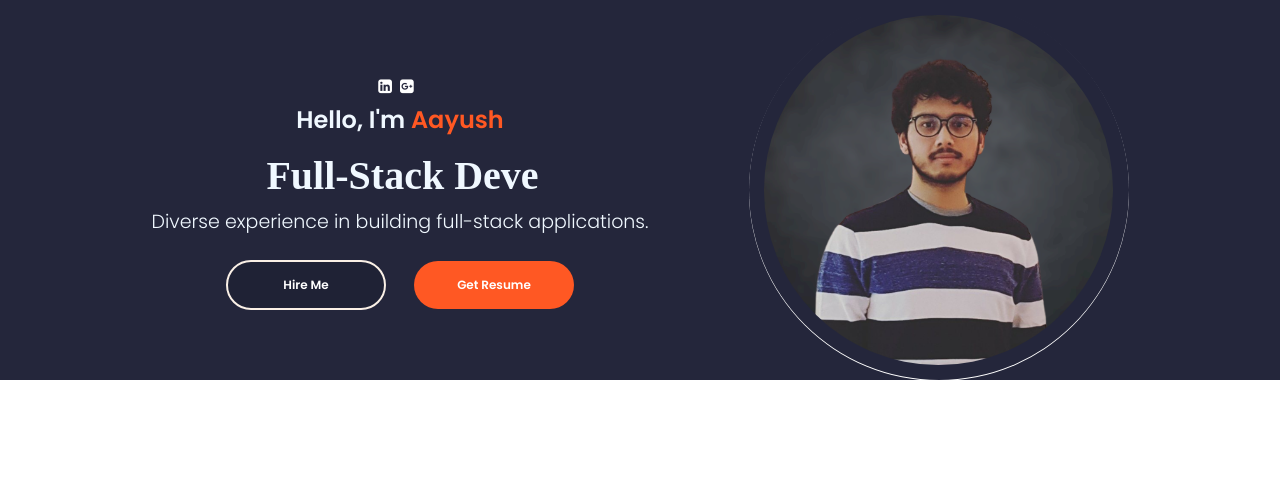
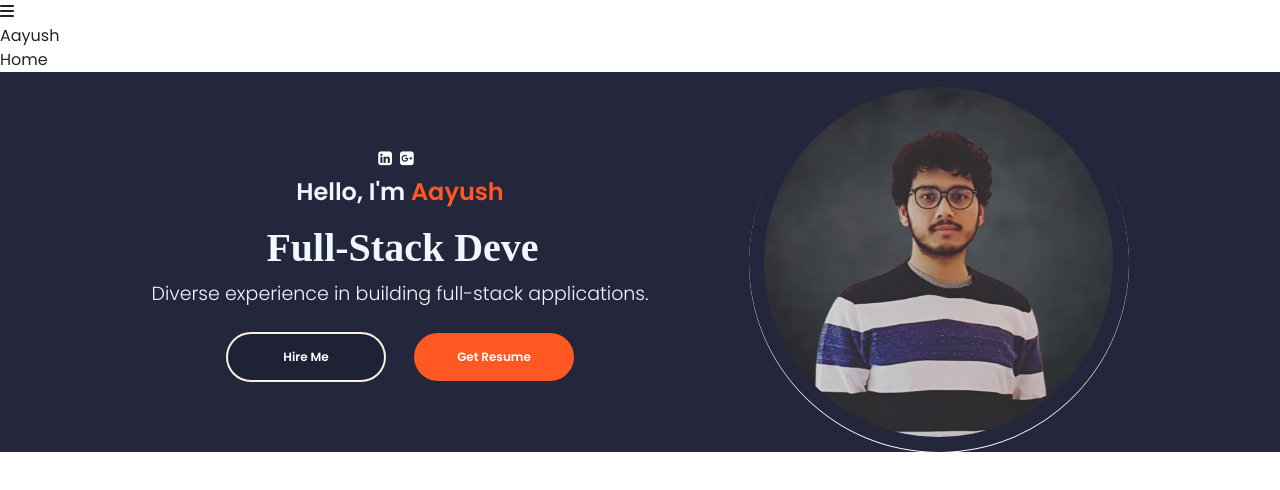
Before and after one commit to thisisaayush/Front-End-Portfolio-Project, a React (Create React App) app: page / in a window 1280 px wide. Shown: the top 490 px of the page. Built offline with nearby package versions, Linux system fonts and the light colour scheme; a web font is replaced by a local one.

Commit message:
added Header Component

```diff
--- a/package.json
+++ b/package.json
@@ -15,6 +15,7 @@
     "react-dom": "^18.2.0",
     "react-scripts": "5.0.1",
     "react-simple-typewriter": "^5.0.1",
+    "rxjs": "^7.8.1",
     "web-vitals": "^2.1.4"
   },
   "scripts": {
--- a/src/PortfolioContainer/Home/Header/Header.js
+++ b/src/PortfolioContainer/Home/Header/Header.js
@@ -1,5 +1,74 @@
-// @fortawesome/fontawesome-svg-core
-// @fortawesome/free-brands-svg-icons
-// @fortawesome/free-regular-svg-icons
-// @fortawesome/free-solid-svg-icons
-// @fortawesome/react-fontawesome
+import React, { useState } from 'react';
+import { TOTAL_SCREENS, GET_SCREEN_INDEX } from '../../../utilities/commonUtils';
+import ScrollService from '../../../utilities/ScrollService';
+import { faBars } from '@fortawesome/free-solid-svg-icons';
+import { FontAwesomeIcon } from '@fortawesome/react-fontawesome';
+import './Header.css';
+
+export default function Header() {
+    const [selectedScreen, setSelectedScreen] = useState(0);
+    const [showHeaderOptions, setShowHeaderOptions] = useState(false); // Corrected the state variable name
+
+    const updatedCurrentScreen = (currentScreen) => {
+        if (!currentScreen || !currentScreen.screenInView) {
+            // Add some logic here if needed
+        }
+        let screenIndex = GET_SCREEN_INDEX(currentScreen.screenInView);
+        if (screenIndex < 0) {
+            // Add some logic here if needed
+        }
+    };
+    let currentScreenSubscription = ScrollService.currentScreenBroadCaster.subscribe(updatedCurrentScreen);
+
+    const getHeaderOptions = () => {
+        return (
+            TOTAL_SCREENS.map((screen, i) => (
+                <div key={screen.screen_name} className={getHeaderOptionsClass(i)} onClick={() => switchScreen(i, screen)}>
+                    <span>{screen.screen_name}</span>
+                </div>
+            ))
+        );
+    }
+
+    const getHeaderOptionsClass = (index) => {
+        let classes = "header-option";
+        if (index < TOTAL_SCREENS.length - 1) {
+            classes += " header-option-separator"; // Added a space before "header-option-separator"
+        }
+
+        if (selectedScreen === index) {
+            classes += " selected-header-option";
+        }
+        return classes;
+    };
+
+    const switchScreen = (index, screen) => {
+        let screenComponent = document.getElementById(screen.screen_name);
+        if (!screenComponent) {
+            // Add some logic here if needed
+            return;
+        }
+
+        screenComponent.scrollIntoView({ behavior: "smooth" });
+        setSelectedScreen(index);
+        setShowHeaderOptions(false);
+    };
+
+    return (
+        <div>
+            <div className='header-option' onClick={() => setShowHeaderOptions(!showHeaderOptions)}>
+                <div className='header-parent'>
+                    <div className='header-hamburger' onClick={() => setShowHeaderOptions(!showHeaderOptions)}>
+                        <FontAwesomeIcon className='header-hamburger-bars' icon={faBars} />
+                    </div>
+                    <div className='header-logo'>
+                        <span>Aayush</span>
+                    </div>
+                    <div className={(showHeaderOptions) ? "header-options show-hamburger-options" : "header-options"}>
+                        {getHeaderOptions()}
+                    </div>
+                </div>
+            </div>
+        </div>
+    )
+}
--- a/src/PortfolioContainer/Home/Home.js
+++ b/src/PortfolioContainer/Home/Home.js
@@ -1,11 +1,13 @@
 import React from "react";
 import Profile from "./Profile/Profile";
+import Header from './Header/Header';
 import Footer from "./Footer/Footer";
 import './Home.css';
 
 export default function Home() {
     return (
         <div className='home-containter'>
+            <Header></Header>
             <Profile></Profile>
             {/* <Footer></Footer> */}
         </div>
```
Also changed, not shown: 1 other file (tests, documents, lock files or other folders).
